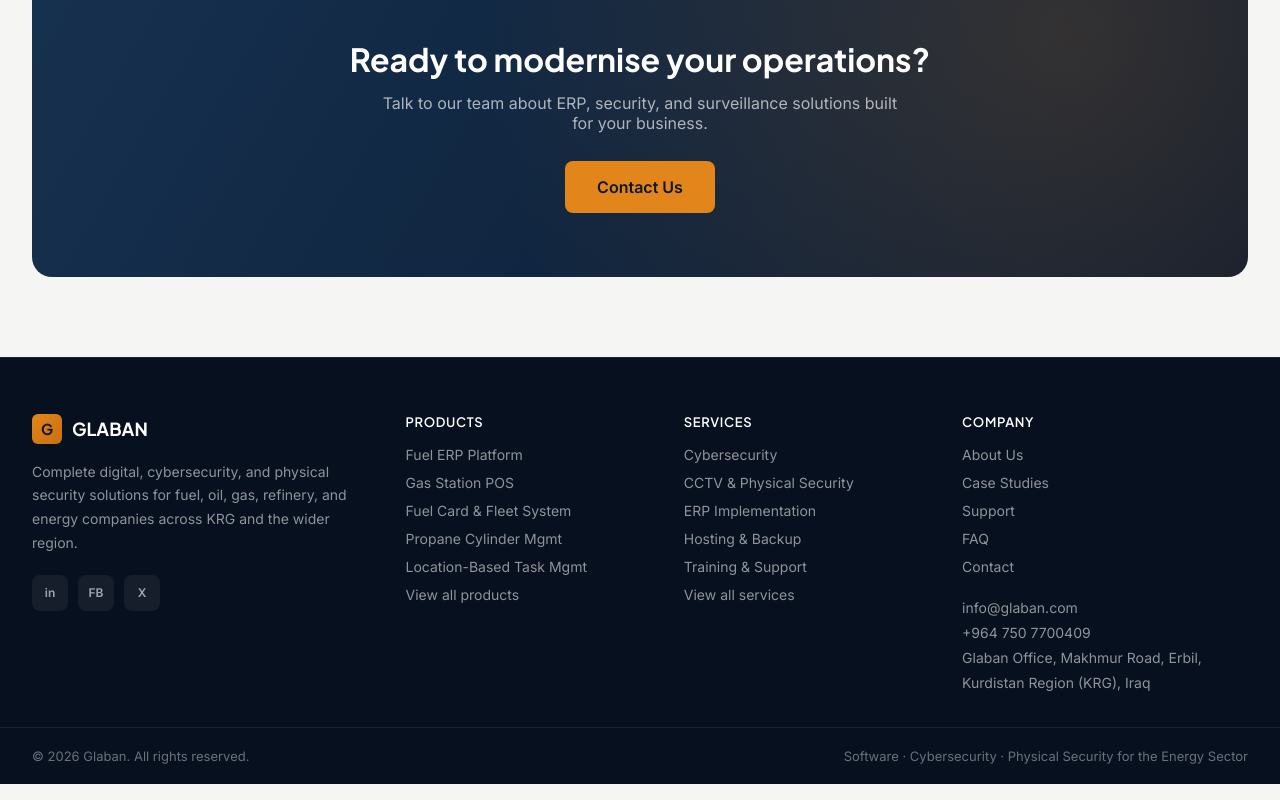
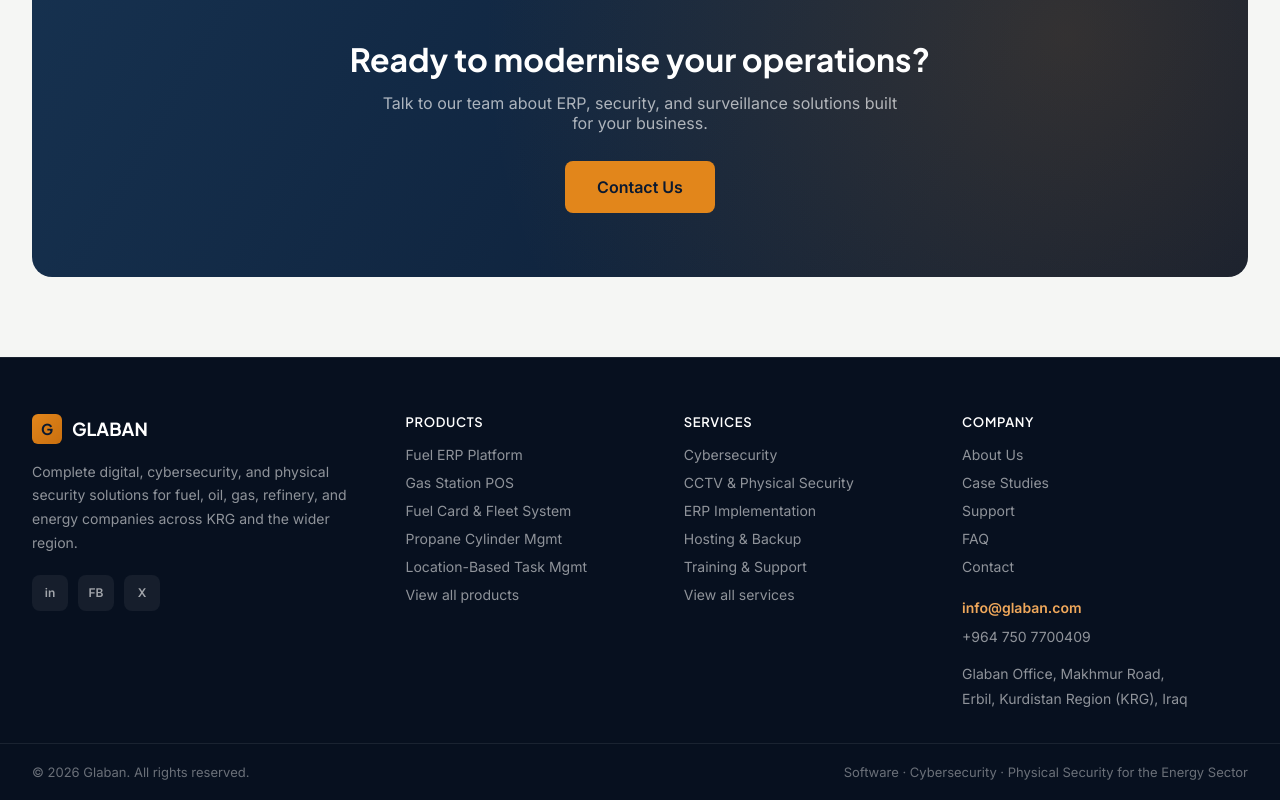
Before and after one commit to polla-fattah/GlabanWebsite, a Next.js app: page / in a window 1280 px wide. Shown: the part 4827-5627 px from the top of the page. Built offline with nearby package versions, Linux system fonts and the light colour scheme.

Commit message:
adding loccation and phone

```diff
--- a/components/Footer.tsx
+++ b/components/Footer.tsx
@@ -48,6 +48,7 @@
   return (
     <footer style={{ background: colors.navyDeep, borderTop: '1px solid rgba(255,255,255,.08)' }}>
       <div
+        className="glb-grid"
         style={{
           maxWidth: 1280,
           margin: '0 auto',
@@ -138,10 +139,11 @@
               <FooterLink key={l.href} {...l} />
             ))}
           </div>
-          <div style={{ fontFamily: "'Inter', sans-serif", fontSize: 14, color: 'rgba(255,255,255,.55)', lineHeight: 1.8 }}>
-            <div>info@glaban.com</div>
-            <div>+964 750 7700409</div>
-            <div>Glaban Office, Makhmur Road, Erbil, Kurdistan Region (KRG), Iraq</div>
+          <div style={{ fontFamily: "'Inter', sans-serif", fontSize: 14, color: 'rgba(255,255,255,.55)', lineHeight: 1.8, marginTop: 12 }}>
+            <div style={{ color: colors.orangeLight, fontWeight: 600, marginBottom: 4 }}>info@glaban.com</div>
+            <div style={{ marginBottom: 12 }}>+964 750 7700409</div>
+            <div>Glaban Office, Makhmur Road,</div>
+            <div>Erbil, Kurdistan Region (KRG), Iraq</div>
           </div>
         </div>
       </div>
```
